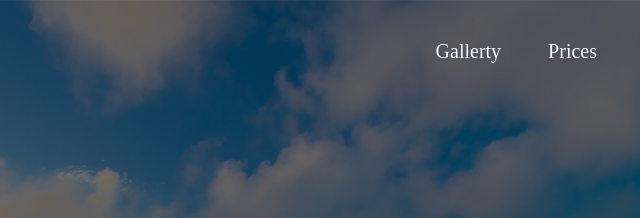
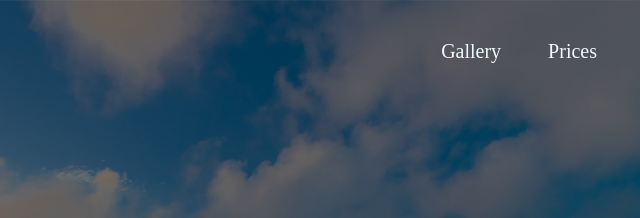
Before and after one commit to Bernardo-Azevedo-045200/tcm24twg02, a plain HTML site: page src/index.html in a window 1280 px wide. Shown: the top 218 px of the page, 388-1028 px from the left. Drawn offline with Linux system fonts and the light colour scheme.

Commit message:
Update index.html

```diff
--- a/src/index.html
+++ b/src/index.html
@@ -10,12 +10,13 @@
     <header>
         <div class="main">
             <ul>
-                <li><a href="#">Gallerty</a></li>
+                <li><a href="#">Gallery</a></li>
                 <li><a href="#">Prices</a></li>
                 <li><a href="#">About</a></li>
                 <li><a href="#">Contacts</a></li>
         </ul>
     </div>
+</header>
     <div class="title"> <h1>Tour Travel</h1>
 </div>
 <div class="button">
@@ -23,6 +24,5 @@
     <a target="_blank" rel="noopener noreferrer" href="https://www.facebook.com/" ><img src="img/icons/fb.png" alt="" class="btn2"></a>
     <a target="_blank" rel="noopener noreferrer" href="https://x.com/" ><img src="img/icons/x.png" alt="" class="btn3"></a>
 </div>
-    </header>
 </body>
 </html>
```
